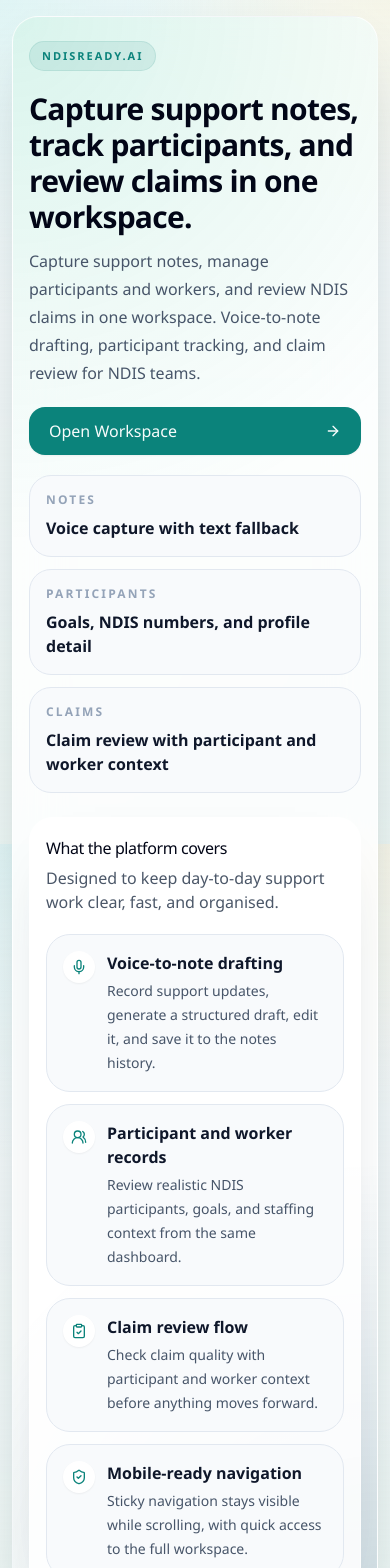
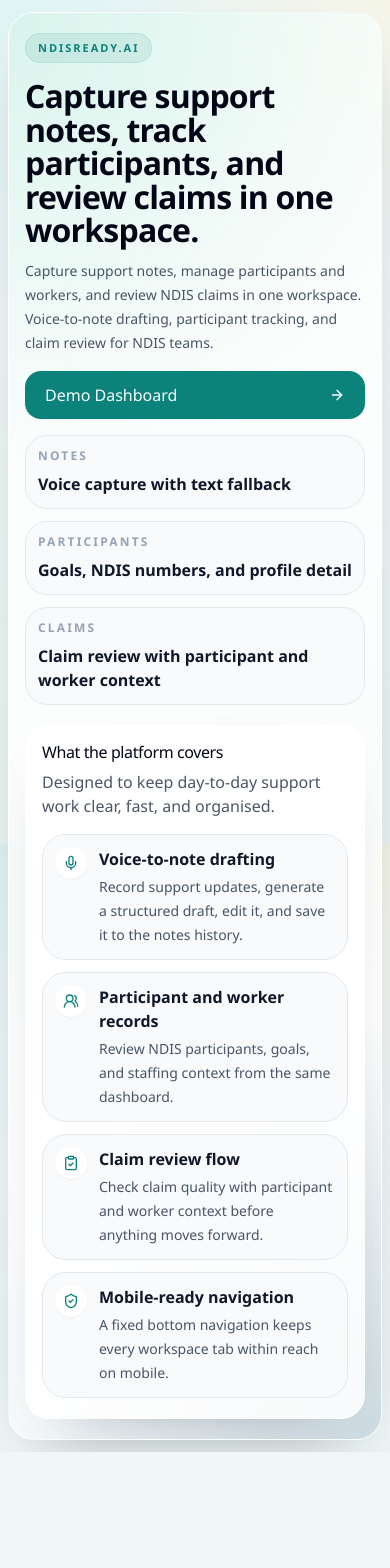
Before and after one commit to SaiAkhil2003/NDISREADY, a Next.js app: page / in a window 390 px wide. Shown: the top 1568 px of the page. After the commit the page ends 1452 px from the top, so only its background shows below. Built offline with nearby package versions, Linux system fonts and the light colour scheme.

Commit message:
final UI cleanup for client

```diff
--- a/app/page.tsx
+++ b/app/page.tsx
@@ -22,17 +22,17 @@ export const metadata: Metadata = {
 
 export default function HomePage() {
   return (
-    <main className="overflow-x-hidden px-3 py-4 sm:px-6 sm:py-6 lg:px-8">
-      <div className="mx-auto flex max-w-7xl min-w-0 flex-col gap-4 sm:gap-6">
-        <section className="page-shell bg-hero-grid px-4 py-6 sm:px-8 sm:py-10 lg:px-10 lg:py-12">
-          <div className="grid min-w-0 gap-6 lg:grid-cols-[1.05fr_0.95fr] lg:items-center lg:gap-8">
-            <div className="min-w-0 space-y-5 sm:space-y-6">
+    <main className="overflow-x-hidden px-2 py-3 sm:px-6 sm:py-6 lg:px-8">
+      <div className="mx-auto flex max-w-7xl min-w-0 flex-col gap-3 sm:gap-6">
+        <section className="page-shell bg-hero-grid px-4 py-5 sm:px-8 sm:py-10 lg:px-10 lg:py-12">
+          <div className="grid min-w-0 gap-5 lg:grid-cols-[1.05fr_0.95fr] lg:items-center lg:gap-8">
+            <div className="min-w-0 space-y-4 sm:space-y-6">
               <Badge className="w-fit">{siteName}</Badge>
               <div className="space-y-3 sm:space-y-4">
-                <h1 className="max-w-3xl text-3xl font-semibold tracking-tight text-slate-950 sm:text-5xl lg:text-6xl">
+                <h1 className="max-w-3xl text-[2rem] font-semibold leading-[1.05] tracking-tight text-slate-950 sm:text-5xl lg:text-6xl">
                   Capture support notes, track participants, and review claims in one workspace.
                 </h1>
-                <p className="max-w-2xl text-base leading-7 text-slate-600 sm:text-lg sm:leading-8">
+                <p className="max-w-2xl text-sm leading-6 text-slate-600 sm:text-lg sm:leading-8">
                   {siteDescription} {siteTagline}
                 </p>
               </div>
@@ -40,26 +40,26 @@ export default function HomePage() {
               <div className="flex flex-col gap-3 sm:flex-row">
                 <Button asChild size="lg" className="w-full justify-between px-5 sm:w-auto sm:justify-center">
                   <Link href={dashboardUrl}>
-                    Open Workspace
+                    Demo Dashboard
                     <ArrowRight className="size-4" />
                   </Link>
                 </Button>
               </div>
 
               <div className="grid gap-3 sm:grid-cols-3">
-                <div className="soft-panel w-full px-4 py-4">
+                <div className="soft-panel w-full px-3 py-3 sm:px-4 sm:py-4">
                   <p className="text-xs font-semibold uppercase tracking-[0.18em] text-slate-400">
                     Notes
                   </p>
                   <p className="pt-2 text-base font-semibold text-slate-900">Voice capture with text fallback</p>
                 </div>
-                <div className="soft-panel w-full px-4 py-4">
+                <div className="soft-panel w-full px-3 py-3 sm:px-4 sm:py-4">
                   <p className="text-xs font-semibold uppercase tracking-[0.18em] text-slate-400">
                     Participants
                   </p>
                   <p className="pt-2 text-base font-semibold text-slate-900">Goals, NDIS numbers, and profile detail</p>
                 </div>
-                <div className="soft-panel w-full px-4 py-4">
+                <div className="soft-panel w-full px-3 py-3 sm:px-4 sm:py-4">
                   <p className="text-xs font-semibold uppercase tracking-[0.18em] text-slate-400">
                     Claims
                   </p>
@@ -70,7 +70,7 @@ export default function HomePage() {
 
             <div className="grid min-w-0 gap-4">
               <Card className="border-white/70 bg-white/85">
-                <CardHeader className="space-y-2 px-4 py-5 sm:px-6">
+                <CardHeader className="space-y-2 px-4 py-4 sm:px-6 sm:py-5">
                   <CardTitle>What the platform covers</CardTitle>
                   <CardDescription>Designed to keep day-to-day support work clear, fast, and organised.</CardDescription>
                 </CardHeader>
@@ -83,7 +83,7 @@ export default function HomePage() {
                   <FeatureRow
                     icon={UsersRound}
                     title="Participant and worker records"
-                    description="Review realistic NDIS participants, goals, and staffing context from the same dashboard."
+                    description="Review NDIS participants, goals, and staffing context from the same dashboard."
                   />
                   <FeatureRow
                     icon={ClipboardCheck}
@@ -93,7 +93,7 @@ export default function HomePage() {
                   <FeatureRow
                     icon={ShieldCheck}
                     title="Mobile-ready navigation"
-                    description="Sticky navigation stays visible while scrolling, with quick access to the full workspace."
+                    description="A fixed bottom navigation keeps every workspace tab within reach on mobile."
                   />
                 </CardContent>
               </Card>
@@ -113,7 +113,7 @@ type FeatureRowProps = {
 
 function FeatureRow({ icon: Icon, title, description }: FeatureRowProps) {
   return (
-    <div className="flex min-w-0 items-start gap-3 rounded-3xl border border-slate-200 bg-slate-50 px-4 py-4">
+    <div className="flex min-w-0 items-start gap-3 rounded-3xl border border-slate-200 bg-slate-50 px-3 py-3 sm:px-4 sm:py-4">
       <div className="rounded-2xl bg-white p-2 text-primary shadow-sm">
         <Icon className="size-4" />
       </div>
--- a/components/dashboard/claim-checker.tsx
+++ b/components/dashboard/claim-checker.tsx
@@ -32,8 +32,8 @@ export function ClaimChecker({
   participantOptions,
   workerOptions,
 }: ClaimCheckerProps) {
-  const [participantId, setParticipantId] = useState(participantOptions[0]?.value ?? "");
-  const [workerId, setWorkerId] = useState(workerOptions[0]?.value ?? "");
+  const [participantId, setParticipantId] = useState("");
+  const [workerId, setWorkerId] = useState("");
   const [claimDate, setClaimDate] = useState(getTodayDateValue());
   const [amount, setAmount] = useState("185.00");
   const [supportHours, setSupportHours] = useState("3");
@@ -173,7 +173,7 @@ export function ClaimChecker({
                   Participant
                 </p>
                 <p className="pt-2 text-base font-semibold text-slate-900">
-                  {selectedParticipantLabel || "Select a participant"}
+                  {selectedParticipantLabel || "Select participant"}
                 </p>
               </div>
               <div className="soft-panel px-4 py-3">
@@ -181,7 +181,7 @@ export function ClaimChecker({
                   Worker
                 </p>
                 <p className="pt-2 text-base font-semibold text-slate-900">
-                  {selectedWorkerLabel || "Select a worker"}
+                  {selectedWorkerLabel || "Select worker"}
                 </p>
               </div>
               <div className="soft-panel px-4 py-3">
@@ -204,6 +204,7 @@ export function ClaimChecker({
                   }
                   className="field-control"
                 >
+                  <option value="">Select participant</option>
                   {participantOptions.map((option) => (
                     <option key={option.value} value={option.value}>
                       {option.label}
@@ -226,6 +227,7 @@ export function ClaimChecker({
                   }
                   className="field-control"
                 >
+                  <option value="">Select worker</option>
                   {workerOptions.map((option) => (
                     <option key={option.value} value={option.value}>
                       {option.label}
--- a/components/dashboard/sidebar.tsx
+++ b/components/dashboard/sidebar.tsx
@@ -2,8 +2,7 @@
 
 import Link from "next/link";
 import { usePathname } from "next/navigation";
-import { ClipboardCheck, Home, LayoutDashboard, Menu, StickyNote, Users, UsersRound, X } from "lucide-react";
-import { useEffect, useState } from "react";
+import { ClipboardCheck, Home, LayoutDashboard, StickyNote, Users, UsersRound } from "lucide-react";
 
 import { claimsUrl, dashboardUrl, notesUrl, participantsUrl, workersUrl } from "@/lib/routes";
 import { siteName } from "@/lib/site";
@@ -23,16 +22,11 @@ function isActivePath(pathname: string, href: string) {
 
 export function Sidebar() {
   const pathname = usePathname();
-  const [mobileMenuOpen, setMobileMenuOpen] = useState(false);
-
-  useEffect(() => {
-    setMobileMenuOpen(false);
-  }, [pathname]);
 
   return (
     <>
       <div className="sticky top-0 z-40 border-b border-slate-200 bg-white shadow-[0_10px_30px_-24px_rgba(15,23,42,0.45)] md:hidden">
-        <div className="flex min-h-16 items-center justify-between gap-3 px-3">
+        <div className="flex min-h-16 items-center px-3">
           <Link href="/" className="inline-flex min-h-11 items-center gap-3 text-base font-semibold text-slate-900">
             <span className="inline-flex size-11 items-center justify-center rounded-2xl bg-primary text-primary-foreground shadow-sm">
               <Home className="size-5" />
@@ -42,69 +36,8 @@ export function Sidebar() {
               <span className="block text-sm font-medium text-slate-500">Workspace navigation</span>
             </span>
           </Link>
-
-          <button
-            type="button"
-            aria-expanded={mobileMenuOpen}
-            aria-label={mobileMenuOpen ? "Close navigation menu" : "Open navigation menu"}
-            onClick={() => setMobileMenuOpen((value) => !value)}
-            className="inline-flex min-h-11 min-w-11 items-center justify-center rounded-2xl border border-slate-200 bg-white text-slate-700 shadow-sm transition hover:border-slate-300 hover:text-slate-950"
-          >
-            {mobileMenuOpen ? <X className="size-5" /> : <Menu className="size-5" />}
-          </button>
         </div>
       </div>
-
-      {mobileMenuOpen ? (
-        <div className="fixed inset-0 z-50 bg-slate-950/45 md:hidden" onClick={() => setMobileMenuOpen(false)}>
-          <aside
-            className="ml-auto flex h-full w-[min(88vw,22rem)] flex-col border-l border-slate-200 bg-white p-4 shadow-2xl"
-            onClick={(event) => event.stopPropagation()}
-          >
-            <div className="flex items-center justify-between border-b border-slate-200 pb-4">
-              <div>
-                <p className="text-base font-semibold text-slate-950">{siteName}</p>
-                <p className="text-sm text-slate-500">Dashboard navigation</p>
-              </div>
-              <button
-                type="button"
-                onClick={() => setMobileMenuOpen(false)}
-                className="inline-flex min-h-11 min-w-11 items-center justify-center rounded-2xl border border-slate-200 text-slate-700"
-              >
-                <X className="size-5" />
-              </button>
-            </div>
-
-            <nav className="mt-4 space-y-2">
-              {navigation.map(({ href, label, icon: Icon }) => {
-                const isActive = isActivePath(pathname, href);
-
-                return (
-                  <Link
-                    key={href}
-                    href={href}
-                    onClick={() => setMobileMenuOpen(false)}
-                    aria-current={isActive ? "page" : undefined}
-                    className={cn(
-                      "flex min-h-11 items-center gap-3 rounded-2xl px-4 py-3 text-base font-medium transition-colors",
-                      isActive
-                        ? "bg-primary text-primary-foreground"
-                        : "text-slate-700 hover:bg-slate-100 hover:text-slate-950",
-                    )}
-                  >
-                    <Icon className="size-5 shrink-0" />
-                    {label}
-                  </Link>
-                );
-              })}
-            </nav>
-
-            <div className="mt-auto rounded-3xl border border-slate-200 bg-slate-50 px-4 py-4 text-base text-slate-600">
-              Move between key modules from one navigation and keep day-to-day work in one place.
-            </div>
-          </aside>
-        </div>
-      ) : null}
 
       <aside className="hidden w-full max-w-72 shrink-0 border-r border-slate-200/80 bg-slate-950 text-white md:flex md:min-h-[calc(100vh-3rem)] md:flex-col">
         <div className="border-b border-white/10 px-6 py-6">
--- a/lib/display-names.ts
+++ b/lib/display-names.ts
@@ -14,9 +14,9 @@ type PersonNameOverride = {
 const personNameOverrides: readonly PersonNameOverride[] = [
   {
     matchParts: ["sai", "raju", "kantimahanthi"],
-    firstName: "John",
-    lastName: "Smith",
-    preferredName: "John",
+    firstName: "Aiden",
+    lastName: "Carter",
+    preferredName: "Aiden",
   },
 ] as const;
 
--- a/lib/workspace-data.ts
+++ b/lib/workspace-data.ts
@@ -223,7 +223,8 @@ export async function resolveWorkerForNotes(workerId: string | null | undefined)
 }
 
 function getDemoWorkers() {
-  return demoWorkers.map((worker) => {
+  return sortByCreatedAtDesc(
+    demoWorkers.map((worker) => {
       const displayName = resolveDisplayName({
         firstName: worker.first_name,
         lastName: worker.last_name,
@@ -239,11 +240,13 @@ function getDemoWorkers() {
         status: worker.status,
         createdAt: worker.created_at,
       } satisfies WorkerListItem;
-  });
+    }),
+  );
 }
 
 function getDemoParticipants() {
-  return demoParticipants.map((participant) => {
+  return sortByCreatedAtDesc(
+    demoParticipants.map((participant) => {
       const displayName = resolveDisplayName({
         firstName: participant.first_name,
         lastName: participant.last_name,
@@ -261,14 +264,16 @@ function getDemoParticipants() {
         goals: participant.goals,
         createdAt: participant.created_at,
       } satisfies ParticipantListItem;
-  });
+    }),
+  );
 }
 
 function getDemoProgressNotes() {
   const participants = new Map(getDemoParticipants().map((participant) => [participant.id, participant]));
   const workers = new Map(getDemoWorkers().map((worker) => [worker.id, worker]));
 
-  return demoProgressNotes.map((note) => {
+  return sortByCreatedAtDesc(
+    demoProgressNotes.map((note) => {
       const participant = participants.get(note.participant_id);
       const worker = note.worker_id ? workers.get(note.worker_id) : null;
 
@@ -292,23 +297,27 @@ function getDemoProgressNotes() {
         createdAt: note.created_at,
         noteDate: note.note_date,
       } satisfies ProgressNoteListItem;
-  });
+    }),
+  );
 }
 
 function getDemoProgressNoteSummaries() {
-  return demoProgressNotes.map((note) => ({
+  return sortByCreatedAtDesc(
+    demoProgressNotes.map((note) => ({
       id: note.id,
       participantId: note.participant_id,
       approvedAt: note.approved_at,
       createdAt: note.created_at,
-  })) satisfies ProgressNoteSummary[];
+    })) satisfies ProgressNoteSummary[],
+  );
 }
 
 function getDemoClaims() {
   const participants = new Map(getDemoParticipants().map((participant) => [participant.id, participant]));
   const workers = new Map(getDemoWorkers().map((worker) => [worker.id, worker]));
 
-  return demoClaims.map((claim) => {
+  return sortByCreatedAtDesc(
+    demoClaims.map((claim) => {
       const participant = participants.get(claim.participant_id);
       const worker = claim.worker_id ? workers.get(claim.worker_id) : null;
 
@@ -330,7 +339,8 @@ function getDemoClaims() {
         notes: claim.notes,
         createdAt: claim.created_at,
       } satisfies ClaimListItem;
-  });
+    }),
+  );
 }
 
 function filterDemoProgressNotes(filters: ListProgressNotesFilters) {
@@ -528,3 +538,16 @@ function readErrorField(error: object, key: "code" | "message" | "details" | "hi
   const value = key in error ? (error as Record<string, unknown>)[key] : undefined;
   return typeof value === "string" && value.trim() ? value.trim() : "";
 }
+
+function sortByCreatedAtDesc<T extends { createdAt: string }>(items: T[]) {
+  return [...items].sort((left, right) => {
+    const leftTime = Date.parse(left.createdAt);
+    const rightTime = Date.parse(right.createdAt);
+
+    if (Number.isNaN(leftTime) || Number.isNaN(rightTime)) {
+      return right.createdAt.localeCompare(left.createdAt);
+    }
+
+    return rightTime - leftTime;
+  });
+}
```
Lines whose indentation alone changed are shown as unchanged.
